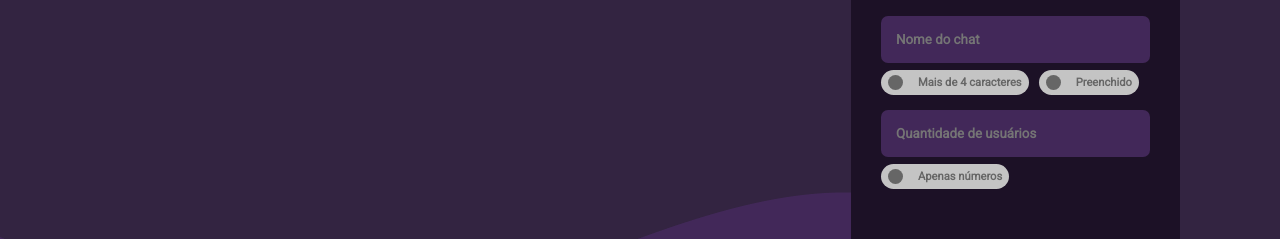
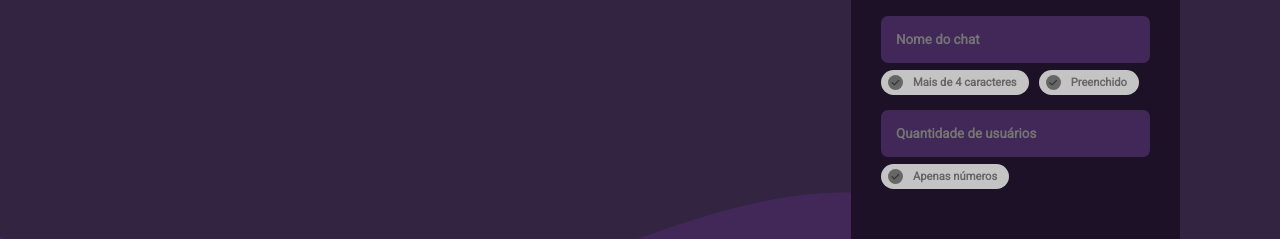
Before and after one commit to EdAndrade/instachat-client, a Nuxt app: page / in a window 1280 px wide. Shown: the part 262-501 px from the top of the page. Built offline with nearby package versions, Linux system fonts and the light colour scheme; a web font is replaced by a local one.

Commit message:
added fontawesome icons

```diff
--- a/components/ChatRoomBox/index.vue
+++ b/components/ChatRoomBox/index.vue
@@ -18,7 +18,7 @@
                         <div class="validation">
 
                             <div class="icon">
-
+                                <i class="fas fa-check"></i>
                             </div>
 
                             <p>Mais de 4 caracteres</p>
@@ -27,7 +27,7 @@
                         <div class="validation">
 
                             <div class="icon">
-
+                                <i class="fas fa-check"></i>
                             </div>
 
                             <p>Preenchido</p>
@@ -43,7 +43,7 @@
                         <div class="validation">
 
                             <div class="icon">
-
+                                <i class="fas fa-check"></i>
                             </div>
 
                             <p>Apenas números</p>
--- a/components/ChatRoomBox/style.scss
+++ b/components/ChatRoomBox/style.scss
@@ -49,6 +49,7 @@
                 .validations{
                     width: 100%;
                     display: flex;
+                    flex-wrap: wrap;
                     margin-top: 7px;
                     margin-bottom: 15px;
 
@@ -56,11 +57,10 @@
                         width: auto;
                         border-radius: 3em;
                         background-color: #c4c4c4;
-                        padding: 5px 7px;
+                        padding: 5px 12px 5px 7px;
                         font-size: 0.7em;
                         font-weight: bold;
                         font-family: 'Roboto';
-                        color: #666666;
                         display: flex;
                         align-items: center;
                         margin-right: 10px;
@@ -70,10 +70,19 @@
                             height: 15px;
                             border-radius: 100%;
                             background-color: #666666;
+                            color: #333;
+                            display: flex;
+                            align-items: center;
+
+                            i{
+                                margin: 2px auto 0 auto;
+                                font-size: 0.8em;
+                            }
                         }
 
                         p{
-                            margin-left: 15px;
+                            margin-left: 10px;
+                            color: #666666;
                         }
                     }
                 }
--- a/nuxt.config.js
+++ b/nuxt.config.js
@@ -29,6 +29,7 @@ export default {
 
   // Plugins to run before rendering page: https://go.nuxtjs.dev/config-plugins
   plugins: [
+    '@/plugins/fortawesome.ts'
   ],
 
   // Auto import components: https://go.nuxtjs.dev/config-components
--- a/package.json
+++ b/package.json
@@ -13,6 +13,7 @@
     "build-pipeline": "yarn test && git push origin master"
   },
   "dependencies": {
+    "@fortawesome/fontawesome-free": "^6.0.0",
     "@nuxtjs/axios": "^5.13.6",
     "@nuxtjs/style-resources": "^1.2.1",
     "core-js": "^3.15.1",
--- a/pages/index.vue
+++ b/pages/index.vue
@@ -100,6 +100,7 @@
 			}
 
 			#enterAToChatRoom{
+				z-index: 9;
 
 				button{
 					width: 158px;
--- /dev/null
+++ b/plugins/fortawesome.ts
@@ -0,0 +1 @@
+import '@fortawesome/fontawesome-free/css/all.css'
```
Also changed, not shown: 1 other file (tests, documents, lock files or other folders).
